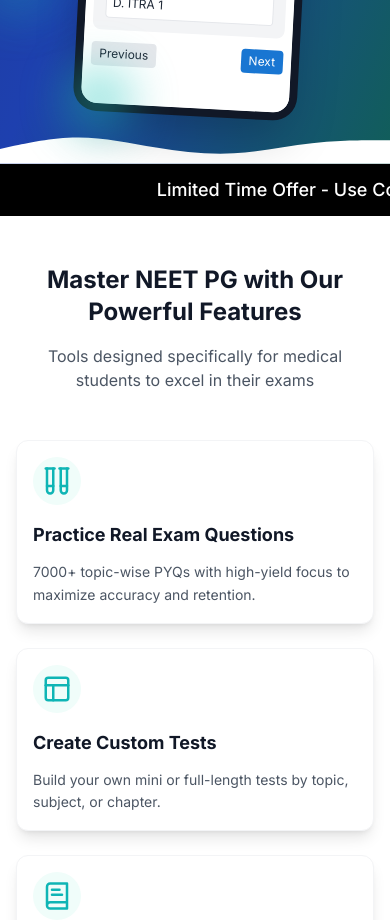
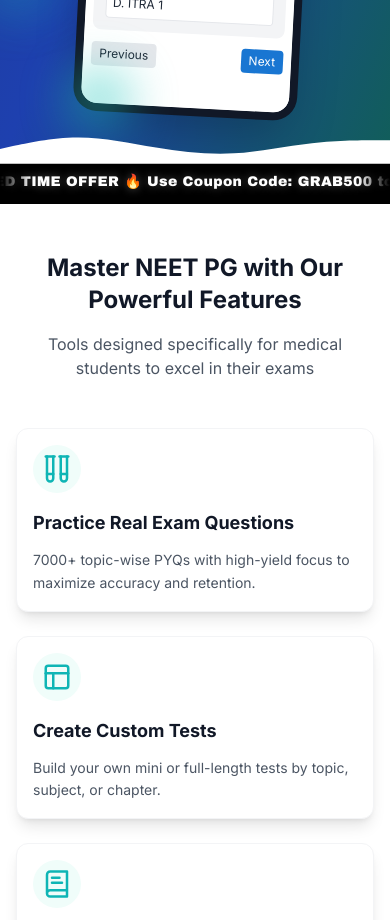
Before and after one commit to ayushmittal1003/Reflex-prep, a React (Vite) app: page / in a window 390 px wide. Shown: the part 840-1760 px from the top of the page. Built offline with nearby package versions, Linux system fonts and the light colour scheme.

Commit message:
Enhance Moving Banner with Emojis, Better Styling and Responsiveness

```diff
--- a/src/components/Hero.tsx
+++ b/src/components/Hero.tsx
@@ -143,7 +143,7 @@ const Hero: React.FC<HeroProps> = ({ onShowLogin }) => {
       </div>
 
       {/* Wave shape divider */}
-    <div className="absolute bottom-0 left-0 right-0">
+    <div className="absolute bottom-0 left-0 right-0 z-20">
   <svg xmlns="http://www.w3.org/2000/svg" viewBox="0 0 1440 150" className="w-full h-auto">
     <path
       fill="#ffffff"
--- a/src/components/MovingBanner.tsx
+++ b/src/components/MovingBanner.tsx
@@ -1,22 +1,32 @@
 import React from 'react';
 
 const MovingBanner: React.FC = () => {
+  const bannerContent = "🔥 LIMITED TIME OFFER 🔥 Use Coupon Code: GRAB500 to get ₹500 OFF on 2/3/4 Year Plans 💰 Don't Miss Out - Save Big Today! 🎯 Thousands of Students Already Benefiting 📚 Your Success Story Starts Here ⭐";
+
   return (
-    <div className="bg-black text-white py-3 overflow-hidden relative">
-      <div className="animate-marquee whitespace-nowrap">
-        <span className="text-lg font-medium mx-8">
-          Limited Time Offer - Use Coupon Code: GRAB500 to get ₹500 off on 2/3/4 year plans
-        </span>
-        <span className="text-lg font-medium mx-8">
-          Limited Time Offer - Use Coupon Code: GRAB500 to get ₹500 off on 2/3/4 year plans
-        </span>
-        <span className="text-lg font-medium mx-8">
-          Limited Time Offer - Use Coupon Code: GRAB500 to get ₹500 off on 2/3/4 year plans
-        </span>
-        <span className="text-lg font-medium mx-8">
-          Limited Time Offer - Use Coupon Code: GRAB500 to get ₹500 off on 2/3/4 year plans
-        </span>
+    <div className="relative -mt-1 bg-black text-white overflow-hidden z-10">
+      {/* Moving text container */}
+      <div className="py-3 sm:py-4 md:py-5">
+        <div className="animate-marquee whitespace-nowrap flex">
+          {/* Repeat content multiple times for seamless loop */}
+          {[...Array(4)].map((_, index) => (
+            <span
+              key={index}
+              className="inline-block text-sm sm:text-base md:text-lg lg:text-xl xl:text-2xl font-bold tracking-wide mx-8 sm:mx-12 md:mx-16 lg:mx-20"
+              style={{
+                fontFamily: 'Arial Black, Arial, sans-serif',
+                textShadow: '0 0 10px rgba(255, 255, 255, 0.3)'
+              }}
+            >
+              {bannerContent}
+            </span>
+          ))}
+        </div>
       </div>
+
+      {/* Gradient edges for smooth fade effect */}
+      <div className="absolute top-0 left-0 w-8 sm:w-12 md:w-16 lg:w-20 h-full bg-gradient-to-r from-black to-transparent pointer-events-none"></div>
+      <div className="absolute top-0 right-0 w-8 sm:w-12 md:w-16 lg:w-20 h-full bg-gradient-to-l from-black to-transparent pointer-events-none"></div>
     </div>
   );
 };
--- a/src/index.css
+++ b/src/index.css
@@ -37,7 +37,7 @@ html, body {
 /* Moving banner animation */
 @keyframes marquee {
   0% {
-    transform: translateX(100%);
+    transform: translateX(0%);
   }
   100% {
     transform: translateX(-100%);
@@ -45,5 +45,36 @@ html, body {
 }
 
 .animate-marquee {
-  animation: marquee 20s linear infinite;
+  animation: marquee 25s linear infinite;
 }
+
+/* Responsive font sizes for moving banner */
+@media (max-width: 640px) {
+  .animate-marquee span {
+    font-size: 0.875rem; /* 14px */
+  }
+}
+
+@media (min-width: 641px) and (max-width: 768px) {
+  .animate-marquee span {
+    font-size: 1rem; /* 16px */
+  }
+}
+
+@media (min-width: 769px) and (max-width: 1024px) {
+  .animate-marquee span {
+    font-size: 1.125rem; /* 18px */
+  }
+}
+
+@media (min-width: 1025px) and (max-width: 1280px) {
+  .animate-marquee span {
+    font-size: 1.25rem; /* 20px */
+  }
+}
+
+@media (min-width: 1281px) {
+  .animate-marquee span {
+    font-size: 1.5rem; /* 24px */
+  }
+}
```
